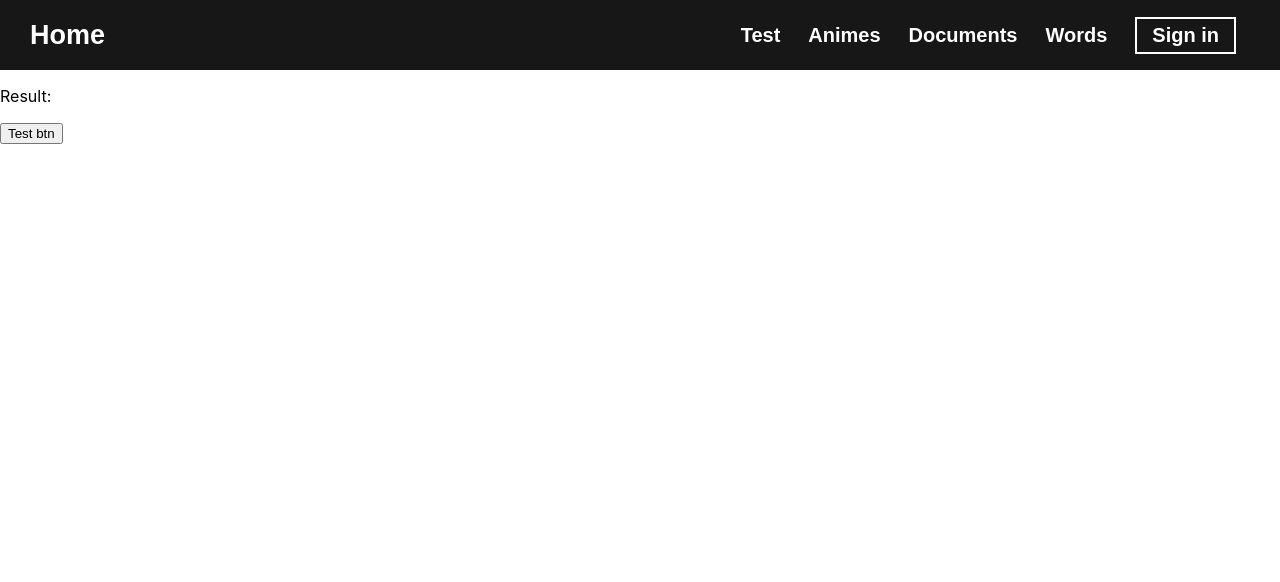
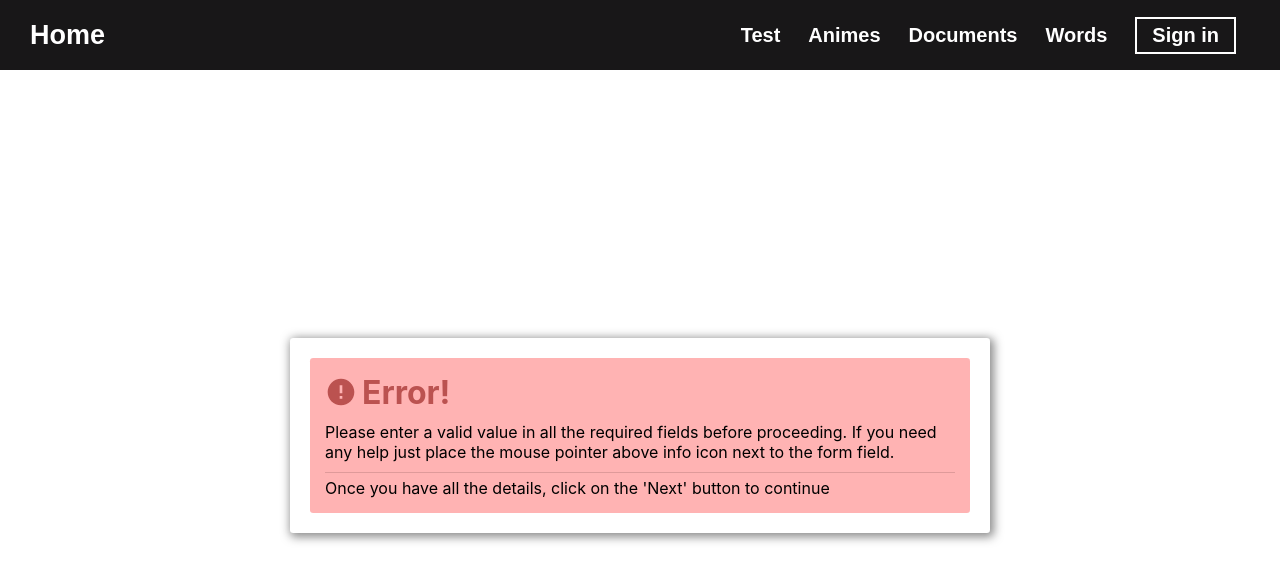
Before and after one commit to Kelkifa/renodejs, a React (Create React App) app in the folder client/: page /test in a window 1280 px wide. Shown: the top 582 px of the page. Built offline with nearby package versions, Linux system fonts and the light colour scheme.

Commit message:
finish token for anime page

```diff
--- /dev/null
+++ b/client/src/components/Alerts/Alert.scss
@@ -0,0 +1,47 @@
+.alert__background{
+    height: calc(100vh - 70px);
+    display: flex;
+    justify-content: center;
+    align-items: center;
+}
+.alert__container{
+    box-sizing: border-box;
+    background-color: white;
+    width: 700px;
+    padding: 20px;
+    border-radius:0.2rem;
+    box-shadow: 2px 2px 10px 2px rgb(26, 25, 25, 0.5);
+}
+.alert__container__background{
+    border-radius:0.2rem;
+}
+.alert__container__title{
+    display: flex;
+    margin:0px;
+    align-items: center;
+}
+.alert__container__title__content{
+    margin-left: 5px;
+}
+.alert__container__content{
+    margin: 0px;
+}
+.alert__container__title + .alert__container__content{
+    margin-top: 10px;
+}
+.alert__container__content--action{
+    border-top:1px solid #df9a9a;
+    margin-top: 10px;
+    padding-top:5px;
+}
+
+
+
+
+.alert__container__background--error{
+    background-color: #ffb3b3;
+    padding: 15px;
+}
+.alert__container__title__content--error{
+    color: #bb5250;
+}
--- /dev/null
+++ b/client/src/components/Alerts/ErrorAlert.jsx
@@ -0,0 +1,36 @@
+import React from 'react';
+import PropTypes from 'prop-types';
+import './Alert.scss';
+import { MdError } from "react-icons/md";
+
+ErrorAlert.propTypes = {
+    errorTitle: PropTypes.string,
+    content: PropTypes.string,
+    actionContent: PropTypes.string,
+}
+ErrorAlert.defaultProps = {
+    errorTitle: 'Error!',
+    content: 'Please enter a valid value in all the required fields before proceeding. If you need any help just place the mouse pointer above info icon next to the form field.',
+    actionContent: "Once you have all the details, click on the 'Next' button to continue",
+}
+
+function ErrorAlert(props) {
+    const { content, actionContent, errorTitle } = props
+
+    return (
+        <div className='alert__background'>
+            <div className="alert__container">
+                <div className="alert__container__background alert__container__background--error">
+                    <h1 className="alert__container__title">
+                        <MdError color="#bb5250" className="alert__container__title__icon" />
+                        <span className="alert__container__title__content alert__container__title__content--error">{errorTitle}</span>
+                    </h1>
+                    <p className="alert__container__content">{content}</p>
+                    <div className="alert__container__content alert__container__content--action">{actionContent}</div>
+                </div>
+            </div>
+        </div>
+    );
+}
+
+export default ErrorAlert;
--- a/client/src/components/Form/LoginForm.js
+++ b/client/src/components/Form/LoginForm.js
@@ -11,14 +11,13 @@ function LoginForm(props) {
     /** Context */
     const userContext = useContext(AuthContext);
 
-    console.log(userContext.authState);
+    // console.log(userContext.authState);
 
     /** Event Handler */
     async function handlerSubmit() {
         const [username, password] = [usernameRef.current.value, passwordRef.current.value]
         try {
             const response = await userContext.loginUser({ username, password });
-            console.log(response);
         } catch (error) {
             console.log(error);
         }
--- a/client/src/contexts/AuthContextProvider.js
+++ b/client/src/contexts/AuthContextProvider.js
@@ -32,14 +32,11 @@ function AuthContextProvider(props) {
                 copyAuthState.isAuthenticated = true;
                 copyAuthState.user.userToken = response.accessToken;
                 setMyAuthState({ ...copyAuthState });
-                // setAuthState({
-                //     isAuthenticated: true,
-                //     user: { userToken: response.accessToken },
-                // })
             }
             return response;
 
         } catch (error) {
+            localStorage.removeItem(LOCAL_STORAGE_TOKEN_NAME);
             if (error.response.data) return error.response.data;
             else return { success: false, message: error.message }
         }
--- a/client/src/views/Anime.jsx
+++ b/client/src/views/Anime.jsx
@@ -1,14 +1,13 @@
-import { useState, useEffect, useContext } from 'react';
+import { useState, useEffect } from 'react';
 import Card from '../components/Cards/Card.js';
 import animeApi from '../api/animeApi';
-// import { AuthContext } from '../contexts/AuthContextProvider';
+import ErrorAlert from '../components/Alerts/ErrorAlert';
+import { Link } from 'react-router-dom';
 
 function Anime(props) {
     /** State */
-    const [data, setData] = useState([])
-
-    /** Context */
-    // const userContext = useContext(AuthContext);
+    const [data, setData] = useState([]);
+    const [errorResponse, setErrorResponse] = useState({ success: true, message: null });
 
     /** Effect */
     useEffect(() => {
@@ -16,22 +15,37 @@ function Anime(props) {
             try {
                 const response = await animeApi.getAll({});
                 setData(response);
+                console.log(response);
             } catch (error) {
-                if (error.response.data) console.log(error.response.data)
+                if (error.response.data) {
+                    console.log(error.response.data);
+                    setErrorResponse({ ...error.response.data });
+                }
                 else console.log(error.message);
             }
         }
         fetchAnime();
-    }, [])
-
+    }, []);
     return (
         <div className="cards">
-            {data.map(item => (
-                <Card key={item._id} imgLink={item.img}
-                    addClass="mr-r-20 mr-b-20">
-                    {item.description}
-                </Card>
-            ))}
+            {
+                errorResponse.success === false
+                    ? <div style={{ width: "100%" }}>
+                        <ErrorAlert errorTitle="Can't Access"
+                            content='You have to login first. If you need any help just place the mouse pointer above info icon next to the form field'
+                            actionContent={
+                                <>
+                                    Go to <Link to='/login'>login</Link>
+                                </>
+                            } />
+                    </div>
+                    : data.map(item => (
+                        <Card key={item._id} imgLink={item.img}
+                            addClass="mr-r-20 mr-b-20">
+                            {item.description}
+                        </Card>
+                    ))
+            }
         </div>
     );
 }
--- a/client/src/views/Document.js
+++ b/client/src/views/Document.js
@@ -38,7 +38,7 @@ function Document(props) {
             }
         }
         fetchDocument();
-    }, [query.id, query.type, query.update], query);
+    }, [query.id, query.type, query.update]);
     function createRightContentFlag(id, type, update) {     //0: create, 1: update, 2: show, 3: null
         if (type && update) return 1;
         if (type && id) return 2
--- a/client/src/views/Login.js
+++ b/client/src/views/Login.js
@@ -1,6 +1,6 @@
-import React, { useContext } from 'react';
+import React from 'react';
 import LoginForm from '../components/Form/LoginForm.js';
-import { AuthContext } from '../contexts/AuthContextProvider';
+// import { AuthContext } from '../contexts/AuthContextProvider';
 
 function Login(props) {
     // const userContext = useContext(AuthContext);
--- a/client/src/views/Test.js
+++ b/client/src/views/Test.js
@@ -1,96 +1,14 @@
 import '../components/customScss/tests.scss';
 import '../components/Doc/doc.scss';
-import React, { useState, useContext, createContext } from 'react';
-import Login from '../views/Login';
-import AuthContextProvider from '../contexts/AuthContextProvider';
-import { set } from 'mongoose';
-// import TestContextProvider from '../contexts/TestContextProvider';
-// import { TestContext } from '../contexts/TestContextProvider';
-const ACTION = {
-    INCREASE: 'increase',
-    DECREASE: 'decrease'
-}
+import React from 'react';
+import ErrorAlert from '../components/Alerts/ErrorAlert.jsx';
 
-
-
-const TestContext = createContext();
-
-function TestContextProvider(props) {
-    const { children } = props
-    const [myState, setState] = useState(2);
-
-    function login() {
-        setState(myState + 1);
-    }
-    const data = { login, myState };
+function Test(props) {
     return (
-        <TestContext.Provider value={data}>
-            {children}
-        </TestContext.Provider>
+        <div>
+            <ErrorAlert />
+        </div>
     );
 }
 
-
-function Test() {
-    // const [testState, setTestState] = useState(1);
-    function handlerClick(cState) {
-        console.log(cState);
-    }
-    /** Render */
-    return (
-        <TestContextProvider>
-            <p>Result:</p>
-            <CusBtn btnClick={handlerClick}></CusBtn>
-
-        </TestContextProvider>
-    )
-}
-
 export default Test;
-
-function CusBtn(props) {
-    const { btnClick } = props;
-    const ct = useContext(TestContext);
-    console.log(ct);
-
-    function handlerClick() {
-        ct.login();
-        btnClick(ct.myState);
-    }
-    return (
-        <button onClick={handlerClick}>
-            Test btn
-        </button>
-    )
-}
-
-// const NumberContext = React.createContext();
-
-{/* <AuthContextProvider>
-                <Login />
-            </AuthContextProvider> */}
-
-{/* <NumberContext.Provider value={1293}>
-<div className="test">
-    <NumberContext.Consumer>
-        {(context) => <h2>{context}</h2>}
-    </NumberContext.Consumer>
-</div>
-</NumberContext.Provider> */}
-
-
-/** Effect */
-// useEffect(() => {
-//     const fetchUser = async () => {
-//         try {
-//             // const params = { type: 'NodeJS' };
-//             const response = await userApi.login({ username: 'huan', password: 'Kelkifa123' });
-//             console.log(response);
-
-//         } catch (error) {
-//             console.log(error);
-//         }
-//     }
-
-//     fetchUser();
-// }, []);
```
